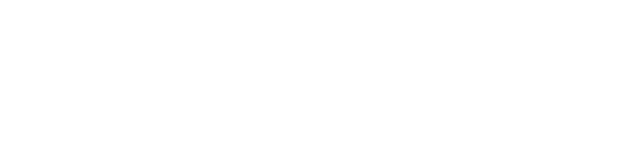
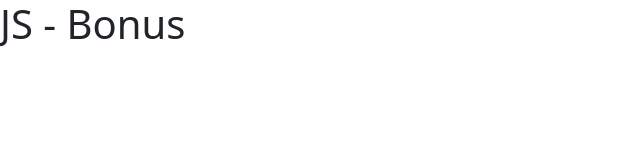
Before and after one commit to DoriaFabio/js-snacks-functions, a plain HTML site: page 05 - bonus/index.html in a window 1280 px wide. Shown: the whole page, without its empty margins (0-640 px from the left). Drawn offline with nearby package versions, Linux system fonts and the light colour scheme.

Commit message:
modify html (bonus)

```diff
--- a/05 - bonus/index.html
+++ b/05 - bonus/index.html
@@ -5,19 +5,20 @@
   <meta charset="UTF-8" />
   <meta http-equiv="X-UA-Compatible" content="IE=edge" />
   <meta name="viewport" content="width=device-width, initial-scale=1.0" />
-  <title>Document</title>
+  <title>JS - Bonus</title>
 
-  <link rel="icon" href="favicon.ico" type="image/ico" />
+  <!-- <link rel="icon" href="favicon.ico" type="image/ico" /> -->
   <!-- Bootstrap -->
   <link rel='stylesheet' href='https://cdnjs.cloudflare.com/ajax/libs/bootstrap/5.3.2/css/bootstrap.min.css'
     integrity='sha512-b2QcS5SsA8tZodcDtGRELiGv5SaKSk1vDHDaQRda0htPYWZ6046lr3kJ5bAAQdpV2mmA/4v0wQF9MyU6/pDIAg=='
     crossorigin='anonymous' />
 
-  <!-- JavaScript -->
-  <script defer src="script.js"></script>
 </head>
 
 <body>
+  <h1>JS - Bonus</h1>
+   <!-- JavaScript -->
+   <script defer src="script.js"></script>
 </body>
 
 </html>
```
